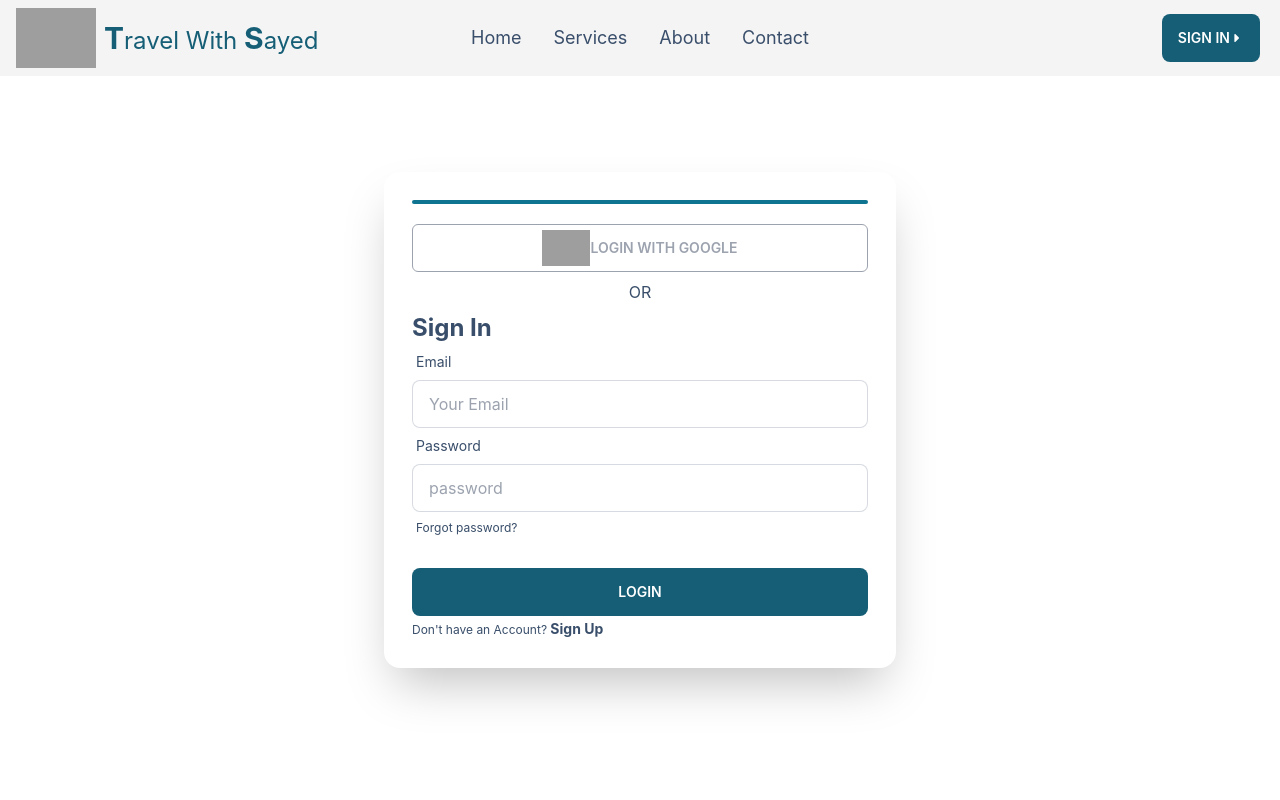
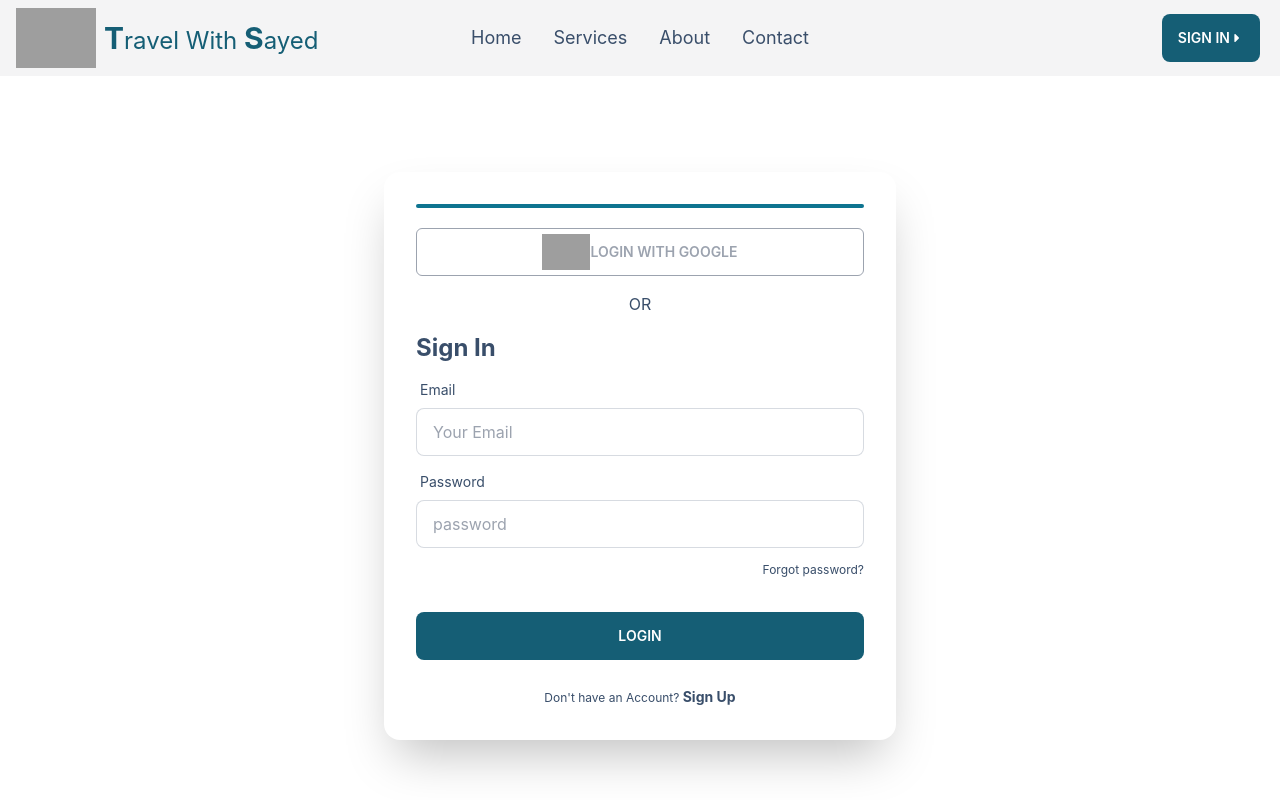
Before and after one commit to Abusayed987/Travel-With-Sayed-Client-Side, a React (Create React App) app: page /login in a window 1280 px wide. Shown: the top 800 px of the page. Built offline with nearby package versions, Linux system fonts and the light colour scheme; grey boxes are pictures that could not be loaded.

Commit message:
correction login and signup page

```diff
--- a/src/Pages/Login/Login.js
+++ b/src/Pages/Login/Login.js
@@ -12,8 +12,9 @@ const Login = () => {
     return (
         <div>
             <div className=" hero-content mt-20 ">
-                <form onSubmit={handleLogin} className="card flex-shrink-0 w-1/2 max-w-lg shadow-2xl bg-base-100">
-                    <div className=" p-7">
+                <form onSubmit={handleLogin}
+                    className="card flex-shrink-0 lg:w-1/2 md:w-1/2 sm:w-full max-w-lg shadow-2xl bg-base-100">
+                    <div className=" card-body">
                         <div className="form-control">
                             <div className=' w-full mb-5  h-1 rounded-sm  bg-cyan-700'></div>
                             <div
@@ -39,14 +40,14 @@ const Login = () => {
                                 <span className="label-text">Password</span>
                             </label>
                             <input type="password" name='password' placeholder="password" className="input input-bordered" required />
-                            <label className="label">
+                            <label className=" mt-2 text-right">
                                 <Link className="label-text-alt link link-hover">Forgot password?</Link>
                             </label>
                         </div>
-                        <div className="form-control mt-6">
+                        <div className="form-control mt-6 mb-4">
                             <button type='submit' className="btn btn-primary bg-cyan-800 text-white   hover:bg-cyan-800 border-none hover:drop-shadow-2xl ">Login</button>
                         </div>
-                        <label className="text-center">
+                        <label className=" text-center">
                             <span className="label-text-alt ">Don't have an Account?
                                 <Link to='/signup' className='font-bold link link-hover text-sm	'> Sign Up</Link>
                             </span>
```
